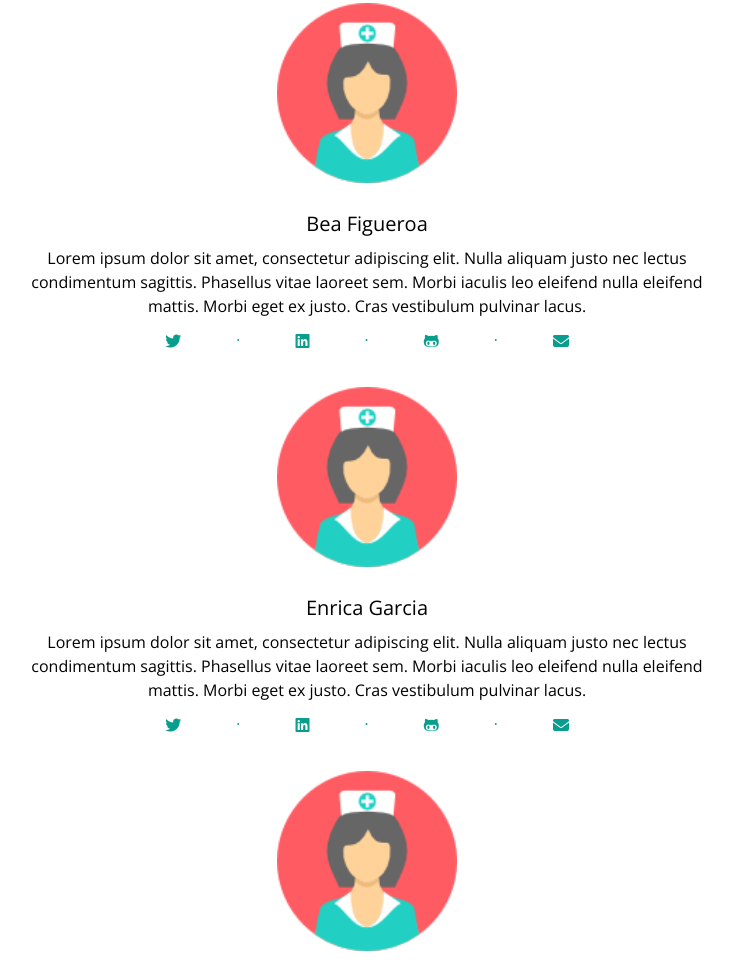
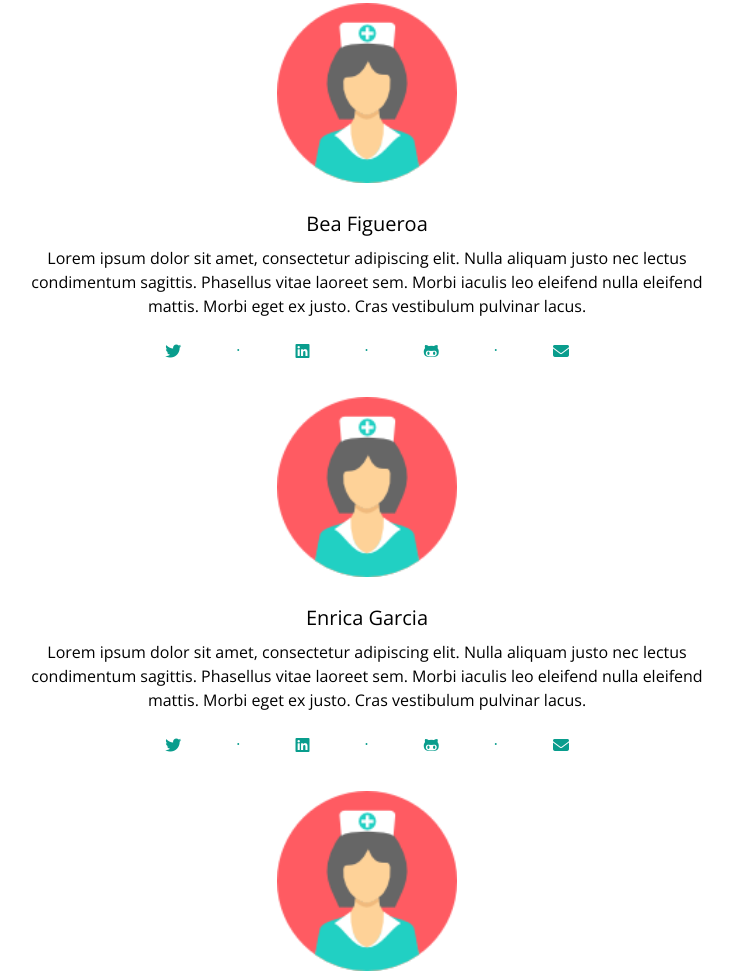
Before and after one commit to Adalab/project-promo-s-module-1-team-2, a plain HTML site: page index.html in a window 1280 px wide. Shown: the part 1447-2424 px from the top of the page, without its empty margins (273-1006 px from the left). Drawn offline with nearby package versions, Linux system fonts and the light colour scheme.

Commit message:
Change padding section-4

```diff
--- a/css/desktop.css
+++ b/css/desktop.css
@@ -1,3 +1,5 @@
 @media (min-width: 1200px) {
-
+        .container {
+            margin: 0 300px;
+    }
 }
--- a/css/main.css
+++ b/css/main.css
@@ -156,7 +156,8 @@
 .section_4 .p{
     font-size: 16px;
     font-family: 'Open Sans', sans-serif;
-    color: var(--gunmetal)
+    color: var(--gunmetal);
+    padding-bottom: 10px;
 }
 .name_member{
     font-size: 20px;
@@ -187,7 +188,6 @@
     font-size: 16px;
     position: relative;
     top: -9px;
-
 }
 .footer {
     background-color: var(--white);
--- a/css/tablet.css
+++ b/css/tablet.css
@@ -14,8 +14,3 @@
         margin: 0 45px;
 }
 }
-@media (min-width: 1200px) {
-    .container {
-        margin: 0 300px;
-}
-}
```
